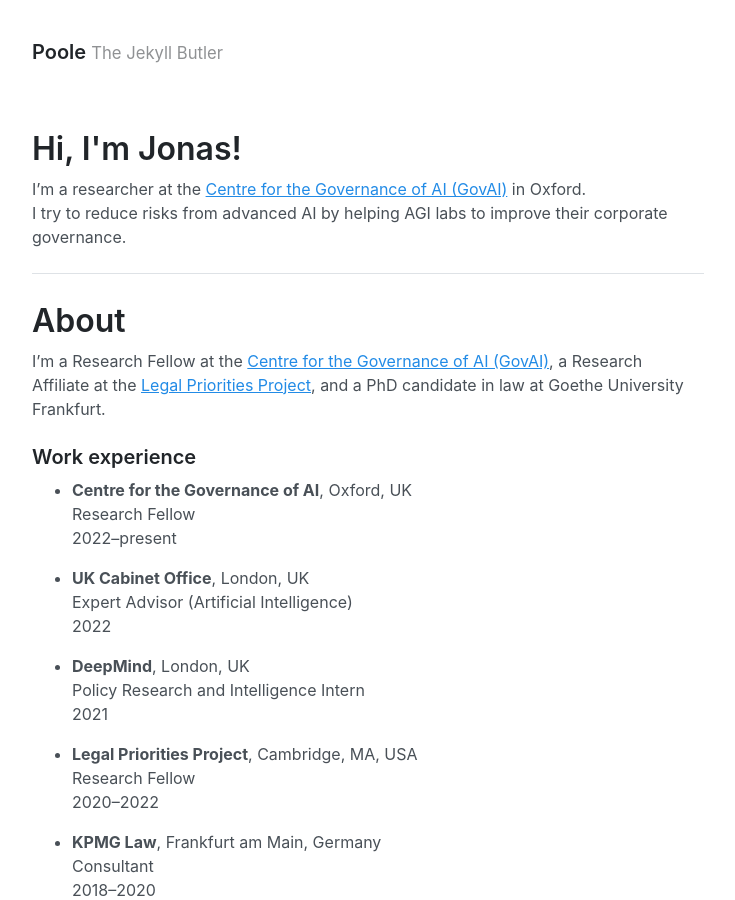
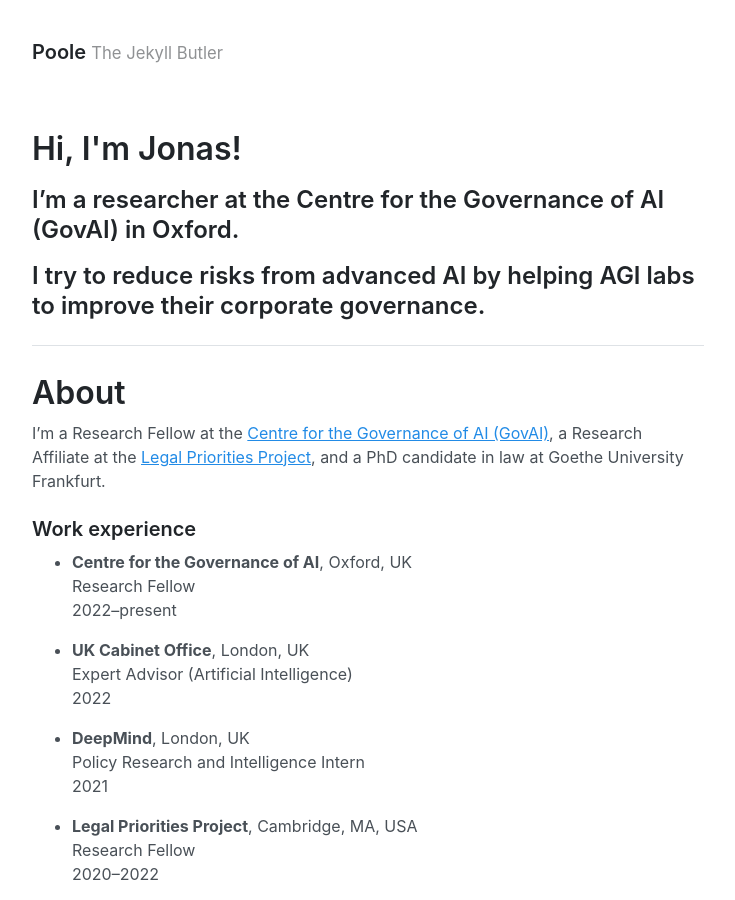
Before and after one commit to jonasschuett/jonasschuett.github.io, a Jekyll site: the page built from _posts/2020-04-04-introduction.md, in a window 1280 px wide and 900 px high. Shown: the whole window, without its empty margins (272-1007 px from the left). Built offline with Jekyll 4.4.1, drawn with Linux system fonts in a browser that asks for light colours; part of the change alters nothing that is shown.

```diff
--- a/_posts/2020-04-04-introduction.md
+++ b/_posts/2020-04-04-introduction.md
@@ -3,8 +3,8 @@ layout: page
 title: Hi, I'm Jonas!
 ---
 
-I’m a researcher at the [Centre for the Governance of AI (GovAI)](https://governance.ai/) in Oxford. <br>
-I try to reduce risks from advanced AI by helping AGI labs to improve their corporate governance.
+## I’m a researcher at the Centre for the Governance of AI (GovAI) in Oxford. <br>
+## I try to reduce risks from advanced AI by helping AGI labs to improve their corporate governance.
 
 ---
 
```
